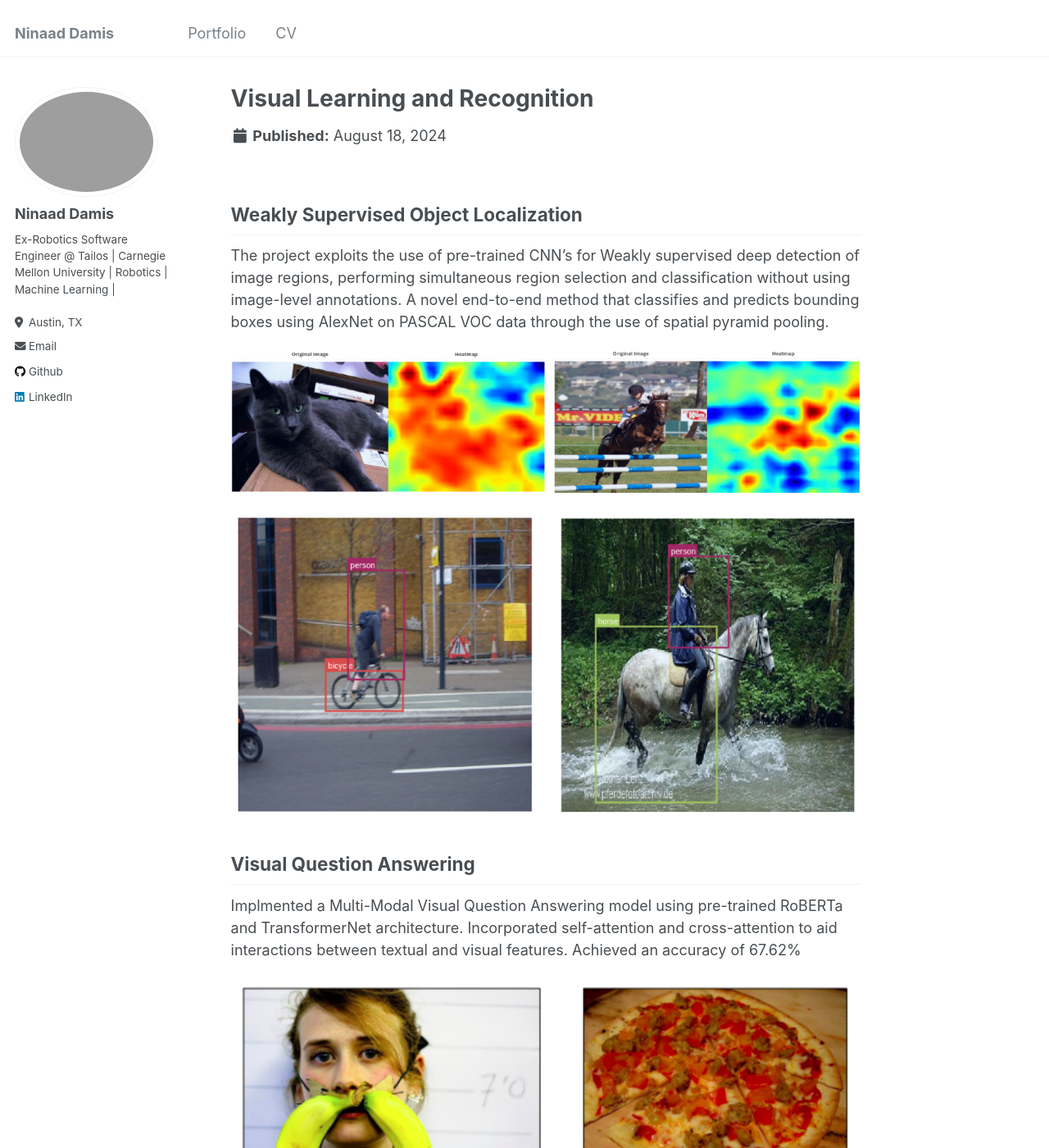
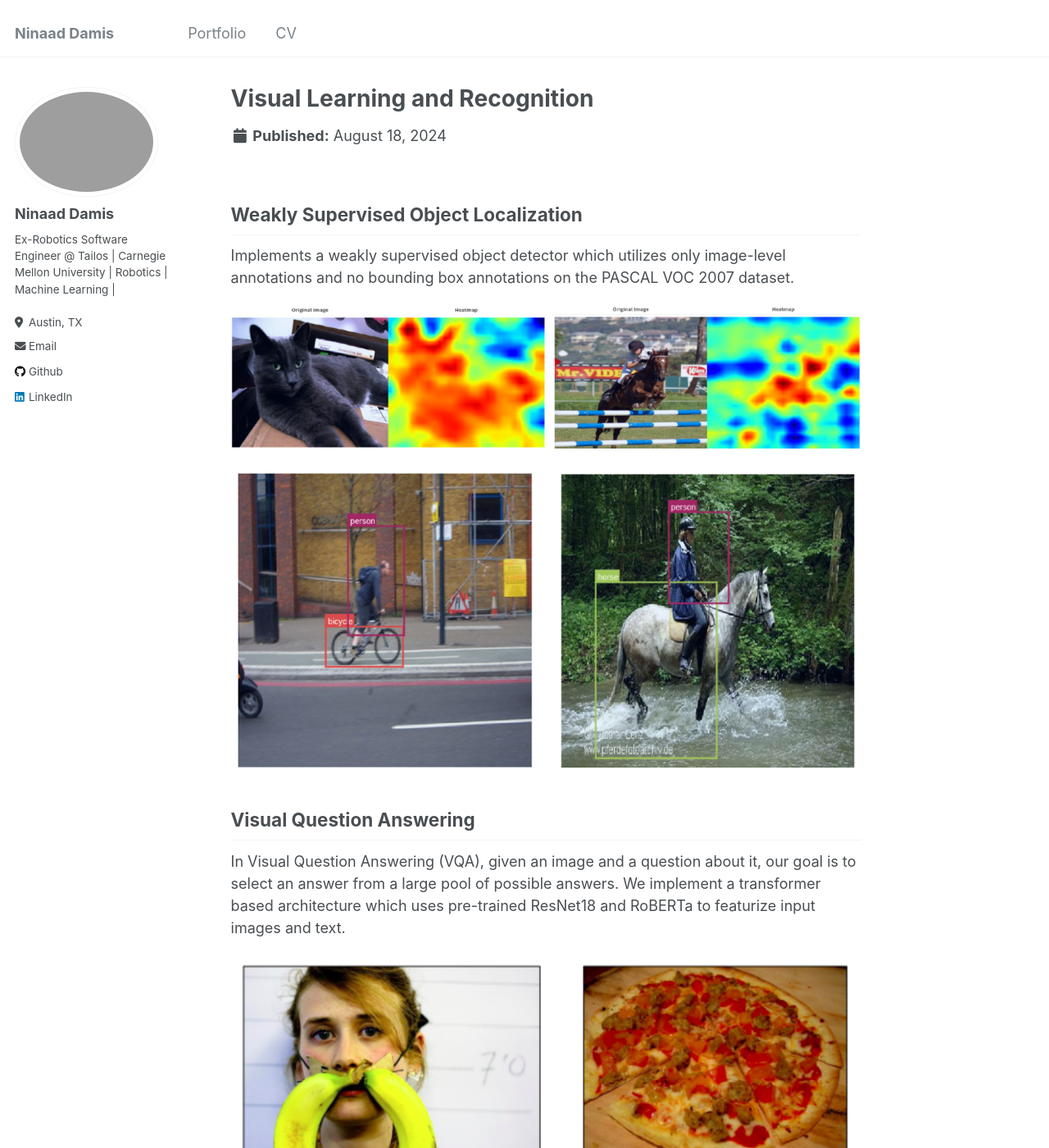
Before and after one commit to NinaadDamis/NinaadDamis.github.io, a Jekyll site: the page built from _portfolio/portfolio-3.md, in a window 1280 px wide and 1400 px high. Shown: the whole window at 82% size. Built offline with Jekyll 4.4.1, drawn with Linux system fonts in a browser that asks for light colours; some of the changed text lies outside the part shown.

Commit message:
Update portfolio-3.md

```diff
--- a/_portfolio/portfolio-3.md
+++ b/_portfolio/portfolio-3.md
@@ -6,8 +6,8 @@ collection: portfolio
 
 ## Weakly Supervised Object Localization
 
-The project exploits the use of pre-trained CNN’s for Weakly supervised deep detection of image regions, performing simultaneous region selection and classification without using image-level annotations.
-A novel end-to-end method that classifies and predicts bounding boxes using AlexNet on PASCAL VOC data through the use of spatial pyramid pooling.
+Implements a weakly supervised object detector which utilizes only image-level annotations and no bounding box annotations on the PASCAL VOC 2007 dataset.
+
 
 ![](/images/heat_combined.png)
 
@@ -16,9 +16,8 @@ A novel end-to-end method that classifies and predicts bounding boxes using Alex
 
 ## Visual Question Answering
 
-Implmented a Multi-Modal Visual Question Answering model using pre-trained RoBERTa and TransformerNet architecture.
-Incorporated self-attention and cross-attention to aid interactions between textual and visual features.
-Achieved an accuracy of 67.62%
+In Visual Question Answering (VQA), given an image and a question about it, our goal is to select an answer from a large pool of possible answers. We implement a transformer based architecture which uses pre-trained ResNet18 and RoBERTa to featurize input images and text.
+
 
 ![](/images/vlr_3_vqa.png)
 
@@ -26,6 +25,9 @@ Achieved an accuracy of 67.62%
 
 
 ## Generative Adversarial Networks
+
+Trained GAN's with various losses on the CUB 2011 Dataset to generate realistic-looking samples of these birds.
+
 
 ### Vanilla GAN
 
```
